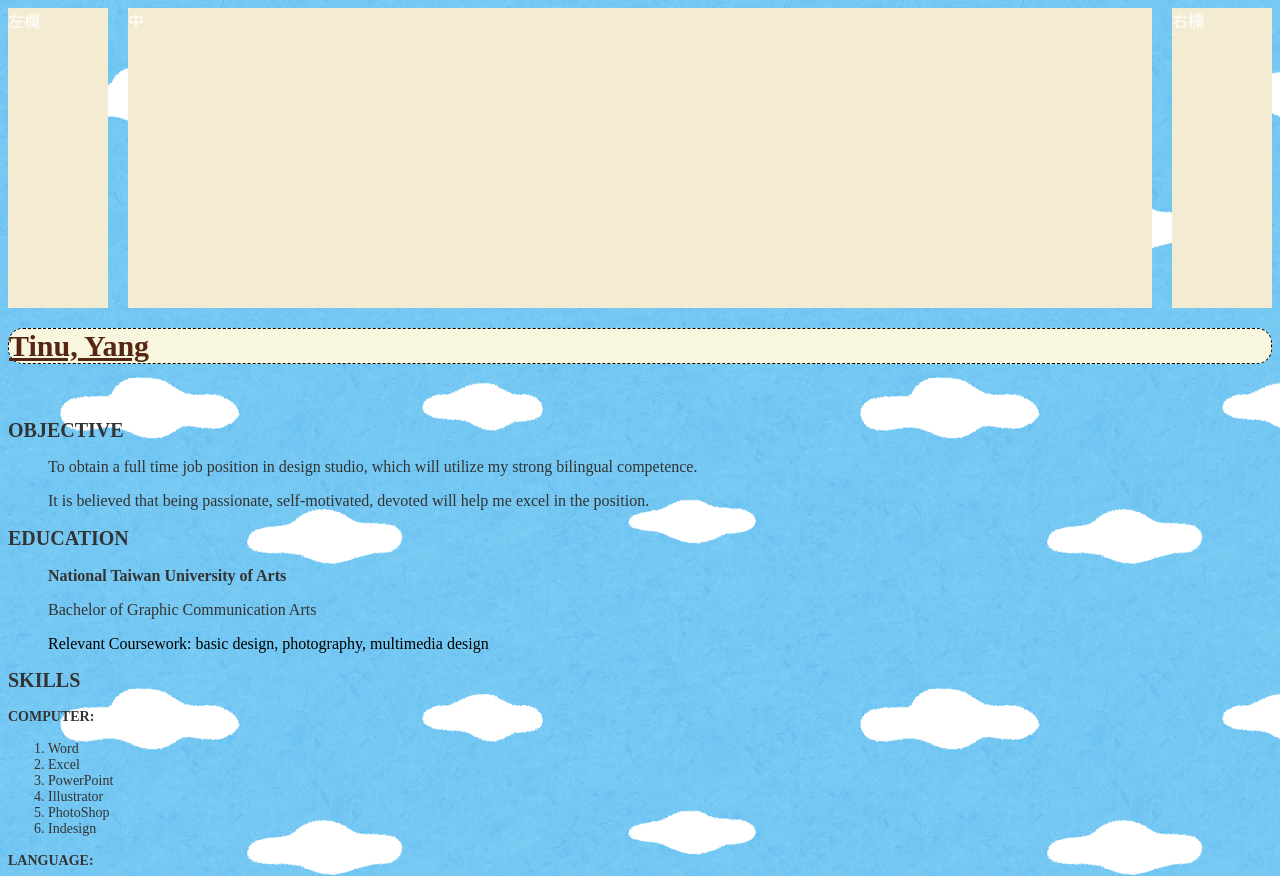
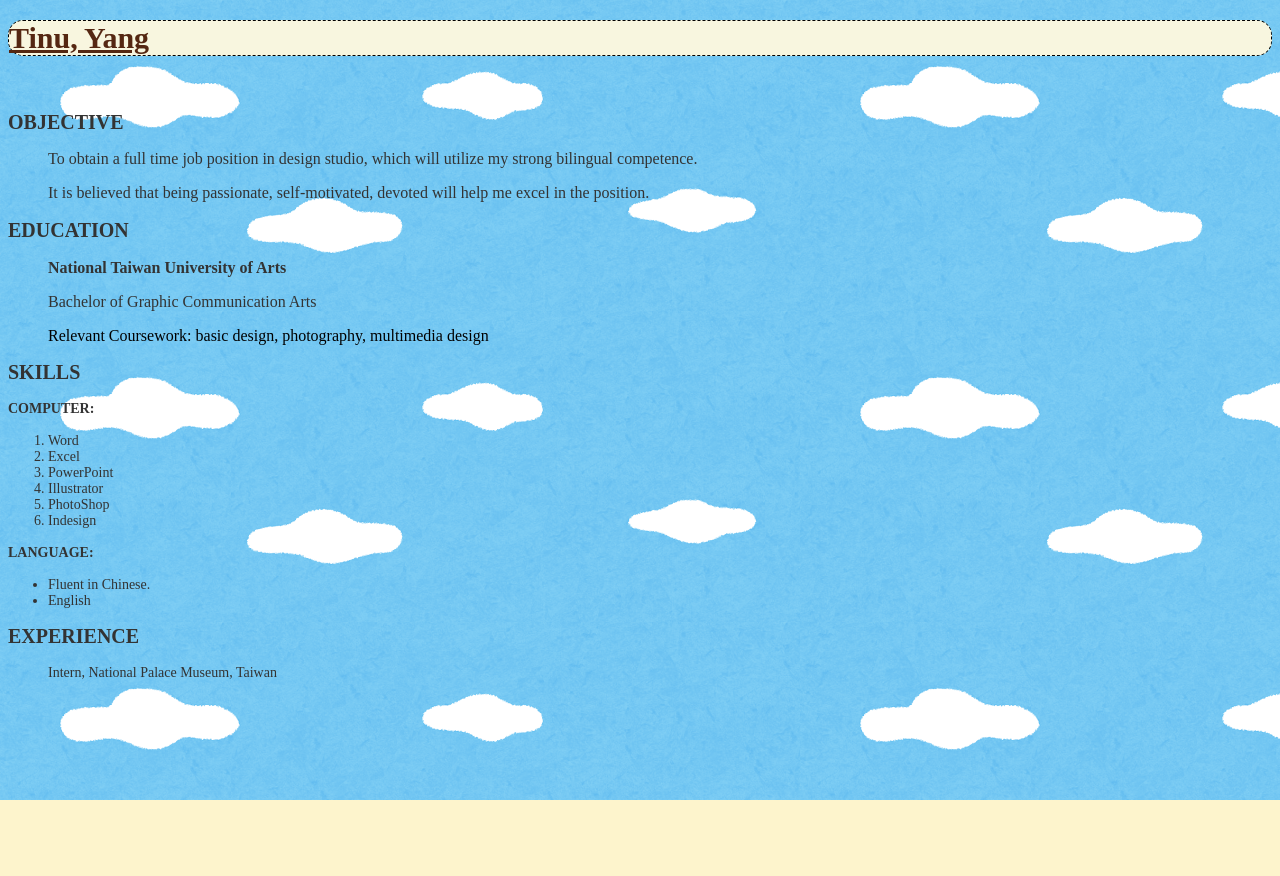
Before and after one commit to yts38496/yts38496.github.io, a plain HTML site: page index/index.html in a window 1280 px wide. Shown: the top 876 px of the page. After the commit the page ends 800 px from the top, so only its background shows below. Drawn offline with Linux system fonts and the light colour scheme.

Commit message:
portfolio

```diff
--- a/index/index.css
+++ b/index/index.css
@@ -46,27 +46,3 @@ body {
     background-color: #FDF4CC;
     background-attachment: fixed;
 }
-
-.left-content {
-    width: 100px;
-    height: 300px;
-    background: #F4EBD3;
-    color: #FFF;
-    float: left;
-}
-
-.right-content {
-    width: 100px;
-    height: 300px;
-    background: #F4EBD3;
-    color: #FFF;
-    float: right;
-}
-
-.content {
-    margin-left: 120px;
-    margin-right: 120px;
-    height: 300px;
-    background: #F4EBD3;
-    color: #FFF;
-}
--- a/index/index.html
+++ b/index/index.html
@@ -8,9 +8,6 @@
 </head>
 
 <body>
-    <div class="left-content">左欄</div>
-    <div class="right-content">右欄</div>
-    <div class="content">中</div>
     <h1 class="pcoffee">Tinu, Yang</h1>
     <br>
     <h2 class="ptea">OBJECTIVE</h2>
--- /dev/null
+++ b/portfolio/portfolio.css
@@ -0,0 +1,11 @@
+.pcake {
+    color: #2F1C0F;
+}
+
+body {
+    background-image: url(../portfolio/063b.jpg);
+    background-size: 100%;
+    background-repeat: repeat;
+    background-color: #FDF4CC;
+    background-attachment: fixed;
+}
```
Also changed, not shown: portfolio/portfolio.html (added, +68 -0 lines), portfolio/111.jpg (added), 2 other files.
